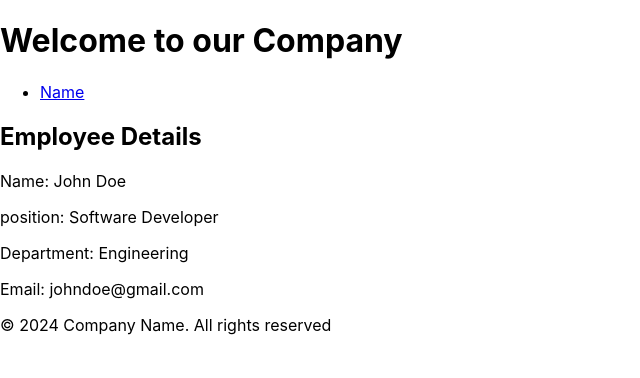
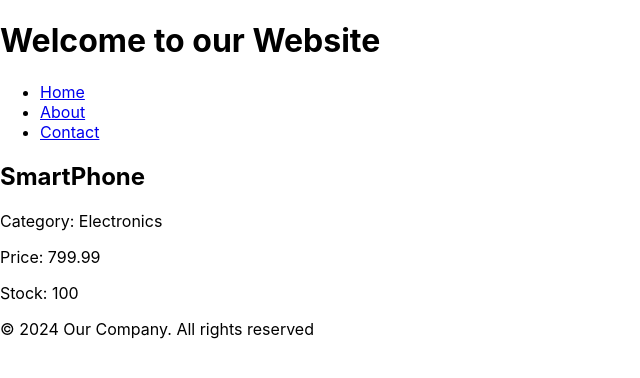
Before and after one commit to sourav7274/NeogP, a React (Create React App) app in the folder CW/test1/: page / in a window 1280 px wide. Shown: the top 378 px of the page, without its empty margins (0-640 px from the left). Built offline with nearby package versions, Linux system fonts and the light colour scheme.

Commit message:
IR1.4_HW1

```diff
--- a/CW/test1/src/App.js
+++ b/CW/test1/src/App.js
@@ -1,22 +1,20 @@
 
 import './App.css';
 
-const employee = {
+const smartphone = {
   id:1,
-  name:"John Doe",
-  position:"Software Developer",
-  department:"Engineering",
-  email:"johndoe@gmail.com"
+  catergory:"Electronics",
+  Price: 799.99,
+  Stock: 100
 }
 
-const EmployeeDetails = ({employee}) =>{
+const PhoneDetails = ({phone}) =>{
   return(
     <div>
-      <h2>Employee Details</h2>
-      <p>Name: {employee.name}</p>
-      <p>position: {employee.position}</p>
-      <p>Department: {employee.department} </p>
-      <p>Email: {employee.email}</p>
+      <h2>SmartPhone</h2>
+      <p>Category: {phone.catergory}</p>
+      <p>Price: {phone.Price}</p>
+      <p>Stock: {phone.Stock} </p>
     </div>
   )
 }
@@ -24,7 +22,7 @@ const EmployeeDetails = ({employee}) =>{
 const Footer = () =>{
   return(
     <footer>
-      <p>&copy; 2024 Company Name. All rights reserved</p>
+      <p>&copy; 2024 Our Company. All rights reserved</p>
     </footer>
   )
 }
@@ -32,11 +30,17 @@ const Footer = () =>{
 const Header = () =>{
   return(
     <header>
-       <h1>Welcome to our Company</h1>
+       <h1>Welcome to our Website</h1>
        <nav>
         <ul>
           <li>
-            <a href='/'>Name</a>
+            <a href='/'>Home</a>
+          </li>
+          <li>
+            <a href='/'>About</a>
+          </li>
+          <li>
+            <a href='/'>Contact</a>
           </li>
         </ul>
        </nav>
@@ -49,7 +53,7 @@ function App() {
   return (
     <di>
     <Header/>
-      <EmployeeDetails employee={employee} />
+      <PhoneDetails phone={smartphone} />
       <Footer/>
     </di>
   );
```
